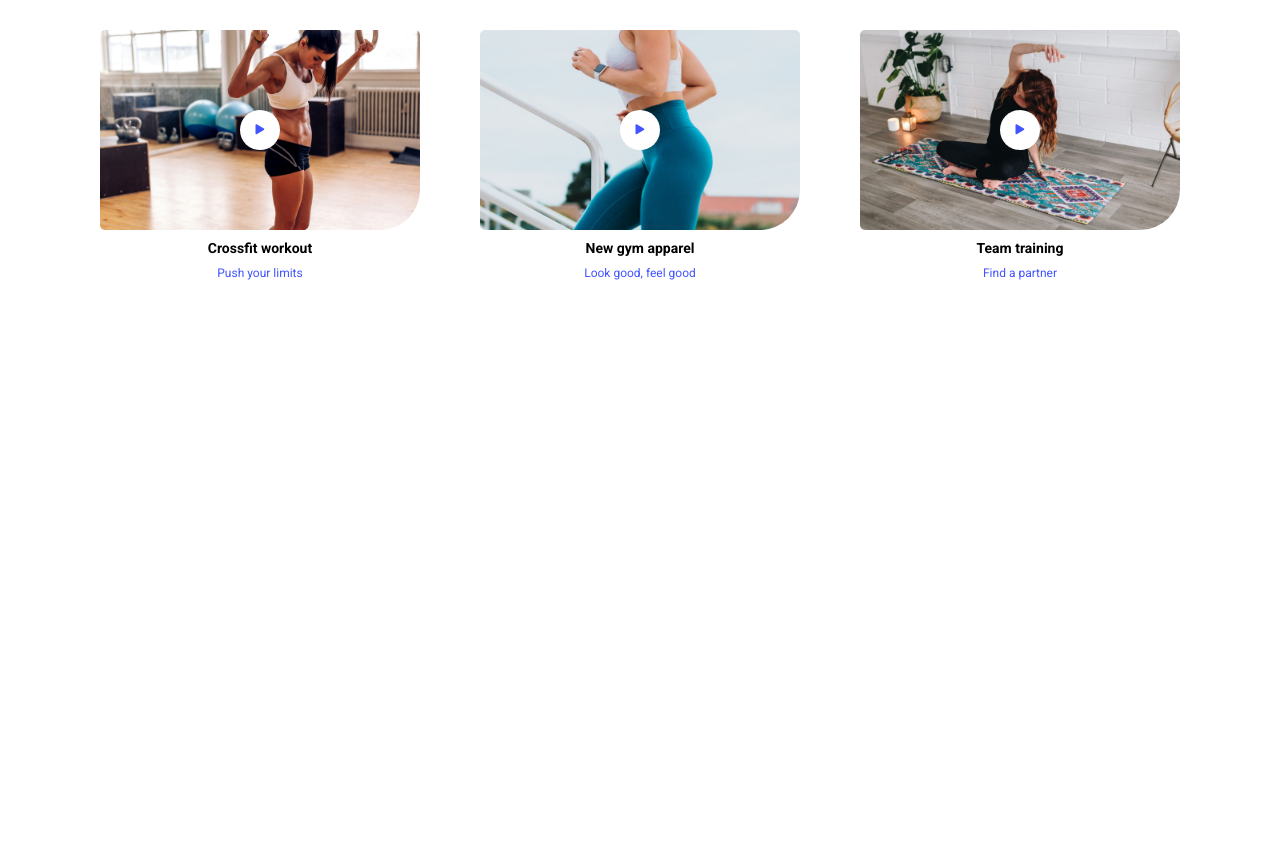
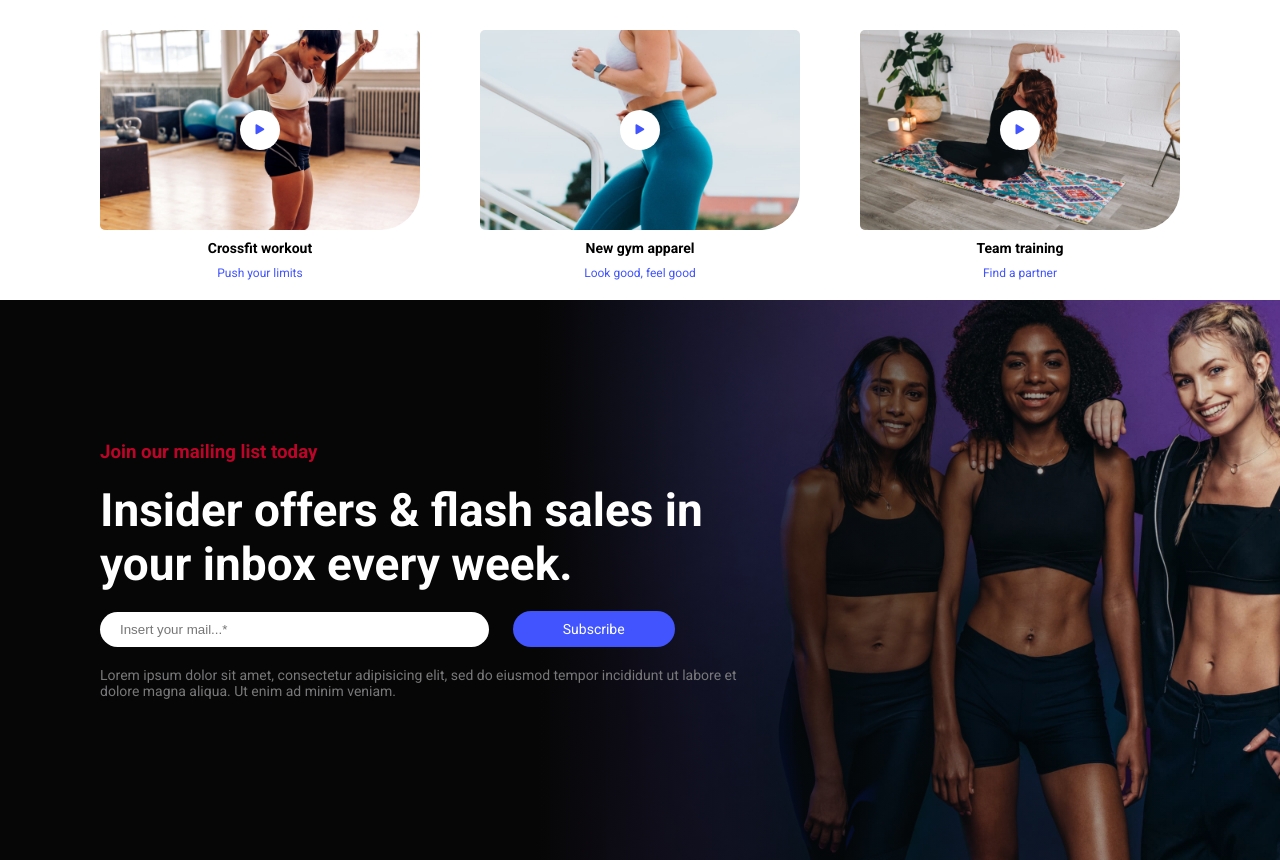
Before and after one commit to aficocelli/proj-html-vuejs, a website: page index.html in a window 1280 px wide. Shown: the part 1957-2817 px from the top of the page. Before the commit the page ends 2257 px from the top, so only its background shows below. Drawn offline with nearby package versions, Linux system fonts and the light colour scheme.

Commit message:
add. mailing list section

```diff
--- a/index.html
+++ b/index.html
@@ -188,6 +188,30 @@
           </div>
         </section>
         <!-- /playlist section -->
+
+        <!-- mailing list section -->
+        <section class="mailing-list">
+          <div class="hero mailing-hero">
+            <!-- box with gradient -->
+            <div class="text-box">
+              <!-- text content -->
+              <div class="container">
+                <div class="text-hero">
+                  <h3>Join our  mailing list today</h3>
+                  <h2>Insider offers & flash sales in your inbox every week.</h2>
+                  <input type="text" placeholder="Insert your mail...*">
+                  <a href="" class="blue-btn">Subscribe</a>
+                  <p>Lorem ipsum dolor sit amet, consectetur adipisicing elit, sed do eiusmod tempor incididunt ut labore et dolore magna aliqua. Ut enim ad minim veniam.</p>
+                </div>
+              </div>
+              <!-- /text content -->
+            </div>
+            <!-- /box with gradient -->
+          </div>
+        </section>
+        <!-- /mailing list section -->
+
+
       </main>
       <!-- /main -->
 
--- a/src/partials/_main.scss
+++ b/src/partials/_main.scss
@@ -231,3 +231,44 @@
 
   }
 }
+
+// mailing list section
+
+.mailing-list{
+  .mailing-hero{
+    background-image: url('../img/banner.jpg');
+    .container{
+      width:$midContainer;
+      margin: 0 auto;
+    }
+    .text-box .text-hero{
+      margin-left:10%;
+      width:60%;
+      margin: 0 0;
+      h2{
+        font-size:$text-l;
+        color:$white;
+        margin: $mg 0;
+      }
+      h3{
+        color:$text-m;
+        color:$supTitle;
+      }
+      input{
+        padding: 10px 20px;
+        margin-right:$mg;
+        width: 60%;
+        border-radius:20px;
+        box-shadow: none;
+        border:none;
+        &:focus{
+          outline:none;
+        }
+      }
+      a{
+        padding:10px 50px;
+      }
+    }
+  }
+
+}
```
Also changed, not shown: dist/app.css, img/banner.jpg (added).
